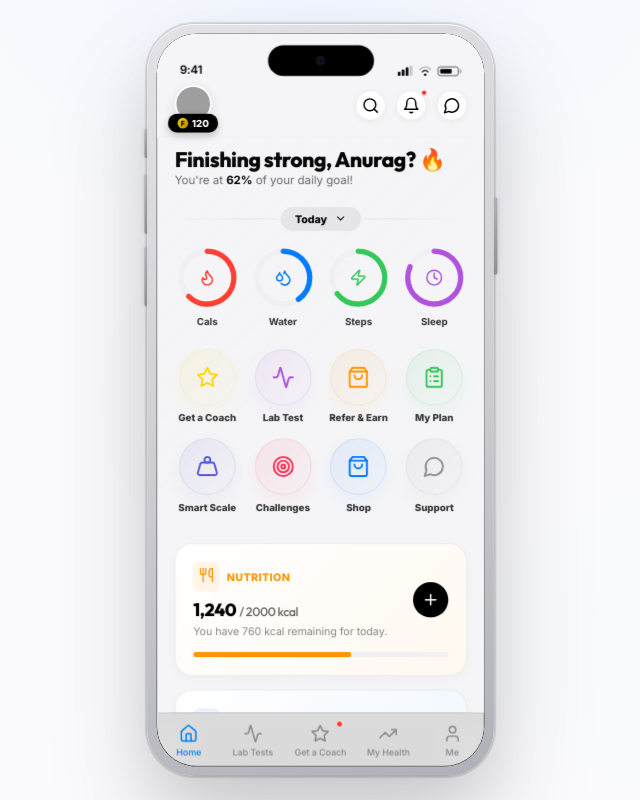
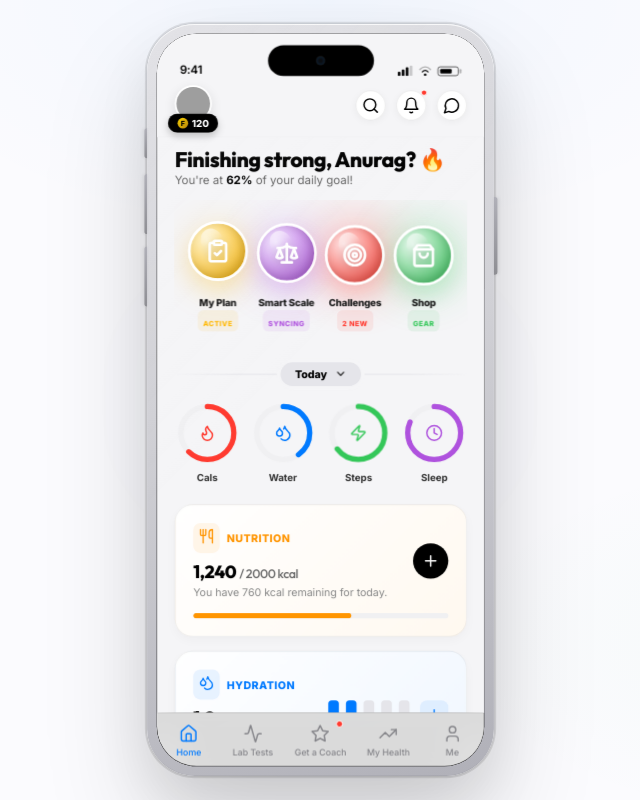
Before and after one commit to Anurag242/Fittr, a React (Vite) app: page / in a window 1280 px wide. Shown: the whole page, without its empty margins (320-960 px from the left). Built offline with nearby package versions, Linux system fonts and the light colour scheme; grey boxes are pictures that could not be loaded.

Commit message:
feat: implement 3D Floating Glass Hub and fix missing icon import

```diff
--- a/src/App.jsx
+++ b/src/App.jsx
@@ -5,9 +5,9 @@ import {
   Plus, Home, Search, MessageCircle, User,
   Zap, ChevronRight, Camera, Weight, Apple,
   Dumbbell, TrendingUp, Star, Lock, Info,
-  ShoppingBag, Target, Share2, ClipboardList,
+  ShoppingBag, Target, Share2, ClipboardList, ClipboardCheck,
   ChevronDown, ArrowRight, Play, Utensils,
-  Clock, Heart, Trophy, Users
+  Clock, Heart, Trophy, Users, Scale, Gift
 } from 'lucide-react';
 import './index.css';
 import IPhoneMockup from './components/IPhoneMockup.jsx';
@@ -118,6 +118,139 @@ function CalendarOverlay({ isOpen, onClose, onSelect }) {
   );
 }
 
+const PremiumActionBubbles = () => {
+  const actions = [
+    { label: 'My Plan', sub: 'Active', icon: ClipboardCheck, color: '#FFB800', grad: 'radial-gradient(circle at 30% 30%, #FFF5D1 0%, #FFB800 100%)' },
+    { label: 'Smart Scale', sub: 'Syncing', icon: Scale, color: '#AF52DE', grad: 'radial-gradient(circle at 30% 30%, #F3E7FF 0%, #AF52DE 100%)' },
+    { label: 'Challenges', sub: '2 New', icon: Target, color: '#FF3B30', grad: 'radial-gradient(circle at 30% 30%, #FFE5E5 0%, #FF3B30 100%)' },
+    { label: 'Shop', sub: 'Gear', icon: ShoppingBag, color: '#34C759', grad: 'radial-gradient(circle at 30% 30%, #E8F9EE 0%, #34C759 100%)' },
+  ];
+
+  return (
+    <section style={{ padding: '28px 0', overflow: 'hidden' }}>
+      <div style={{
+        display: 'flex',
+        justifyContent: 'space-between',
+        padding: '0 12px',
+        gap: '4px'
+      }}>
+        {actions.map((item, i) => {
+          const Icon = item.icon;
+          return (
+            <motion.div
+              key={item.label}
+              initial={{ y: 20, opacity: 0 }}
+              animate={{ y: 0, opacity: 1 }}
+              transition={{ delay: i * 0.1, type: 'spring', stiffness: 100 }}
+              style={{
+                display: 'flex',
+                flexDirection: 'column',
+                alignItems: 'center',
+                gap: '12px',
+                flex: 1
+              }}
+            >
+              <div style={{ position: 'relative' }}>
+                {/* Aura Glow */}
+                <motion.div
+                  animate={{
+                    scale: [1, 1.2, 1],
+                    opacity: [0.1, 0.2, 0.1],
+                  }}
+                  transition={{
+                    duration: 3,
+                    repeat: Infinity,
+                    delay: i * 0.5
+                  }}
+                  style={{
+                    position: 'absolute',
+                    top: '-10%',
+                    left: '-10%',
+                    width: '120%',
+                    height: '120%',
+                    background: item.color,
+                    borderRadius: '50%',
+                    filter: 'blur(20px)',
+                    zIndex: 0
+                  }}
+                />
+
+                <motion.div
+                  whileHover={{ scale: 1.1, y: -5 }}
+                  whileTap={{ scale: 0.9 }}
+                  animate={{
+                    y: [0, -6, 0],
+                  }}
+                  transition={{
+                    duration: 4,
+                    repeat: Infinity,
+                    ease: "easeInOut",
+                    delay: i * 0.5
+                  }}
+                  style={{
+                    width: '68px',
+                    height: '68px',
+                    borderRadius: '50%',
+                    background: item.grad,
+                    display: 'flex',
+                    alignItems: 'center',
+                    justifyContent: 'center',
+                    position: 'relative',
+                    boxShadow: `inset -4px -4px 12px rgba(0,0,0,0.2), 0 12px 24px ${item.color}30`,
+                    border: '3px solid #FFF',
+                    cursor: 'pointer',
+                    zIndex: 2,
+                    overflow: 'hidden'
+                  }}
+                >
+                  {/* Glossy Specular Highlight */}
+                  <div style={{
+                    position: 'absolute',
+                    top: '10%',
+                    left: '15%',
+                    width: '40%',
+                    height: '25%',
+                    background: 'linear-gradient(to bottom, rgba(255,255,255,0.6), transparent)',
+                    borderRadius: '50% 50% 50% 50% / 100% 100% 0% 0%',
+                    transform: 'rotate(-25deg)',
+                    pointerEvents: 'none'
+                  }} />
+
+                  <Icon size={28} color="#FFF" strokeWidth={2.5} style={{ filter: 'drop-shadow(0 4px 8px rgba(0,0,0,0.2))' }} />
+                </motion.div>
+              </div>
+
+              <div style={{ textAlign: 'center', zIndex: 2 }}>
+                <p style={{
+                  fontSize: '11px',
+                  fontWeight: '850',
+                  color: '#1A1A1A',
+                  letterSpacing: '-0.2px',
+                  marginBottom: '2px'
+                }}>{item.label}</p>
+                <div style={{
+                  display: 'inline-block',
+                  padding: '2px 6px',
+                  background: `${item.color}15`,
+                  borderRadius: '6px'
+                }}>
+                  <span style={{
+                    fontSize: '8px',
+                    fontWeight: '900',
+                    color: item.color,
+                    textTransform: 'uppercase',
+                    letterSpacing: '0.5px'
+                  }}>{item.sub}</span>
+                </div>
+              </div>
+            </motion.div>
+          );
+        })}
+      </div>
+    </section>
+  );
+};
+
 // ─── Daily Rituals (IMPROVED) ────────────────────────
 function DailyRituals({ onOpenCalendar }) {
   const getGreeting = () => {
@@ -140,6 +273,8 @@ function DailyRituals({ onOpenCalendar }) {
         <h2 style={{ fontSize: '24px', fontWeight: '900', letterSpacing: '-0.5px' }}>{getGreeting()}</h2>
         <p style={{ fontSize: '13px', color: '#666' }}>You're at <span style={{ fontWeight: '700', color: '#000' }}>62%</span> of your daily goal!</p>
       </div>
+
+      <PremiumActionBubbles />
 
       {/* Centered Date Pill on Divider */}
       <div style={{ position: 'relative', height: '40px', display: 'flex', alignItems: 'center', justifyContent: 'center', marginBottom: '12px' }}>
@@ -294,42 +429,89 @@ function DailyTrackers() {
   );
 }
 
-// ─── Service Hub (NEW - Modern Approach) ─────────────
-function ServiceHub() {
-  const services = [
-    { label: 'Get a Coach', icon: Star, color: '#FFD700' },
-    { label: 'Lab Test', icon: Activity, color: '#AF52DE' },
-    { label: 'Refer & Earn', icon: ShoppingBag, color: '#FF9500' },
-    { label: 'My Plan', icon: ClipboardList, color: '#34C759' },
-    { label: 'Smart Scale', icon: Weight, color: '#5856D6' },
-    { label: 'Challenges', icon: Target, color: '#FF2D55' },
-    { label: 'Shop', icon: ShoppingBag, color: '#007AFF' },
-    { label: 'Support', icon: MessageCircle, color: '#8E8E93' },
+// ─── Service Hub (High-End Action Hub) ───────────────
+// ─── Editorial Hub (High-End Product Canvas) ────────
+function EditorialHub() {
+  const items = [
+    { label: 'COACH', title: 'Consult Experts', icon: Star, color: '#FFD700', size: 'hero', grad: 'linear-gradient(135deg, #FFD700 0%, #FF8C00 100%)' },
+    { label: 'LABS', title: 'Check Vitals', icon: Activity, color: '#AF52DE', size: 'normal', grad: 'linear-gradient(135deg, #AF52DE 0%, #6A11CB 100%)' },
+    { label: 'PLAN', title: 'My Daily Routine', icon: ClipboardList, color: '#34C759', size: 'normal', grad: 'linear-gradient(135deg, #34C759 0%, #11998E 100%)' },
+    { label: 'SHOP', title: 'Gear', icon: ShoppingBag, color: '#007AFF', size: 'normal', grad: 'linear-gradient(135deg, #007AFF 0%, #00C6FF 100%)' },
+    { label: 'GOALS', title: 'Scale', icon: Weight, color: '#5856D6', size: 'normal', grad: 'linear-gradient(135deg, #5856D6 0%, #21D4FD 100%)' },
   ];
 
   return (
-    <section className="section" style={{ paddingTop: '0', paddingBottom: '10px' }}>
-      <div style={{ display: 'grid', gridTemplateColumns: 'repeat(4, 1fr)', gap: '16px 12px' }}>
-        {services.map((s) => (
+    <section className="section" style={{ paddingTop: '10px', paddingBottom: '32px' }}>
+      <div style={{
+        display: 'grid',
+        gridTemplateColumns: 'repeat(2, 1fr)',
+        gridAutoRows: 'minmax(90px, auto)',
+        gap: '14px'
+      }}>
+        {/* HERO CARD */}
         <motion.div
-            key={s.label}
-            whileTap={{ scale: 0.94 }}
-            style={{ display: 'flex', flexDirection: 'column', alignItems: 'center', gap: '8px', cursor: 'pointer' }}
+          whileTap={{ scale: 0.97 }}
+          style={{
+            gridColumn: 'span 2',
+            height: '140px',
+            background: items[0].grad,
+            borderRadius: '32px',
+            padding: '24px',
+            position: 'relative',
+            overflow: 'hidden',
+            boxShadow: '0 20px 40px rgba(255, 140, 0, 0.2)',
+            cursor: 'pointer'
+          }}
+        >
+          {(() => {
+            const HeroIcon = items[0].icon;
+            return (
+              <>
+                <div style={{ position: 'relative', zIndex: 2 }}>
+                  <span style={{ fontSize: '10px', fontWeight: '900', color: 'rgba(255,255,255,0.7)', letterSpacing: '2px', textTransform: 'uppercase' }}>{items[0].label}</span>
+                  <h3 style={{ fontSize: '24px', fontWeight: '900', color: '#FFF', letterSpacing: '-0.5px', marginTop: '4px' }}>{items[0].title}</h3>
+                </div>
+                <div style={{ position: 'absolute', bottom: '20px', right: '24px', opacity: 0.2 }}>
+                  <HeroIcon size={64} color="#FFF" />
+                </div>
+              </>
+            );
+          })()}
+        </motion.div>
+
+        {/* SMALL CARDS */}
+        {items.slice(1).map((item) => {
+          const Icon = item.icon;
+          return (
+            <motion.div
+              key={item.label}
+              whileTap={{ scale: 0.95 }}
+              style={{
+                background: '#FFF',
+                borderRadius: '28px',
+                padding: '18px',
+                border: '1px solid rgba(0,0,0,0.03)',
+                boxShadow: '0 8px 24px rgba(0,0,0,0.02)',
+                display: 'flex',
+                flexDirection: 'column',
+                justifyContent: 'space-between',
+                cursor: 'pointer'
+              }}
             >
               <div style={{
-              width: '64px', height: '64px', borderRadius: '50%',
-              background: `linear-gradient(135deg, ${s.color}15 0%, ${s.color}05 100%)`,
-              display: 'flex', alignItems: 'center', justifyContent: 'center',
-              border: `1px solid ${s.color}20`,
-              boxShadow: `0 8px 20px ${s.color}10`
+                width: '40px', height: '40px', borderRadius: '12px',
+                background: `${item.color}15`,
+                display: 'flex', alignItems: 'center', justifyContent: 'center'
               }}>
-              <s.icon size={26} color={s.color} />
+                <Icon size={20} color={item.color} strokeWidth={2.5} />
               </div>
-            <span style={{ fontSize: '11px', fontWeight: '800', textAlign: 'center', color: '#333', lineHeight: '1.2' }}>
-              {s.label}
-            </span>
+              <div>
+                <span style={{ fontSize: '9px', fontWeight: '900', color: '#8E8E93', letterSpacing: '1px' }}>{item.label}</span>
+                <p style={{ fontSize: '13px', fontWeight: '800', color: '#1A1A1A', marginTop: '2px' }}>{item.title}</p>
+              </div>
             </motion.div>
-        ))}
+          );
+        })}
       </div>
     </section>
   );
@@ -550,7 +732,6 @@ export default function App() {
           <div className="app" style={{ paddingBottom: '40px' }}>
             <Header />
             <DailyRituals onOpenCalendar={() => setShowCalendar(true)} />
-            <ServiceHub />
             <DailyTrackers />
             <EliteCoaching />
             <LiveSessions />
```
Lines whose indentation alone changed are shown as unchanged.
